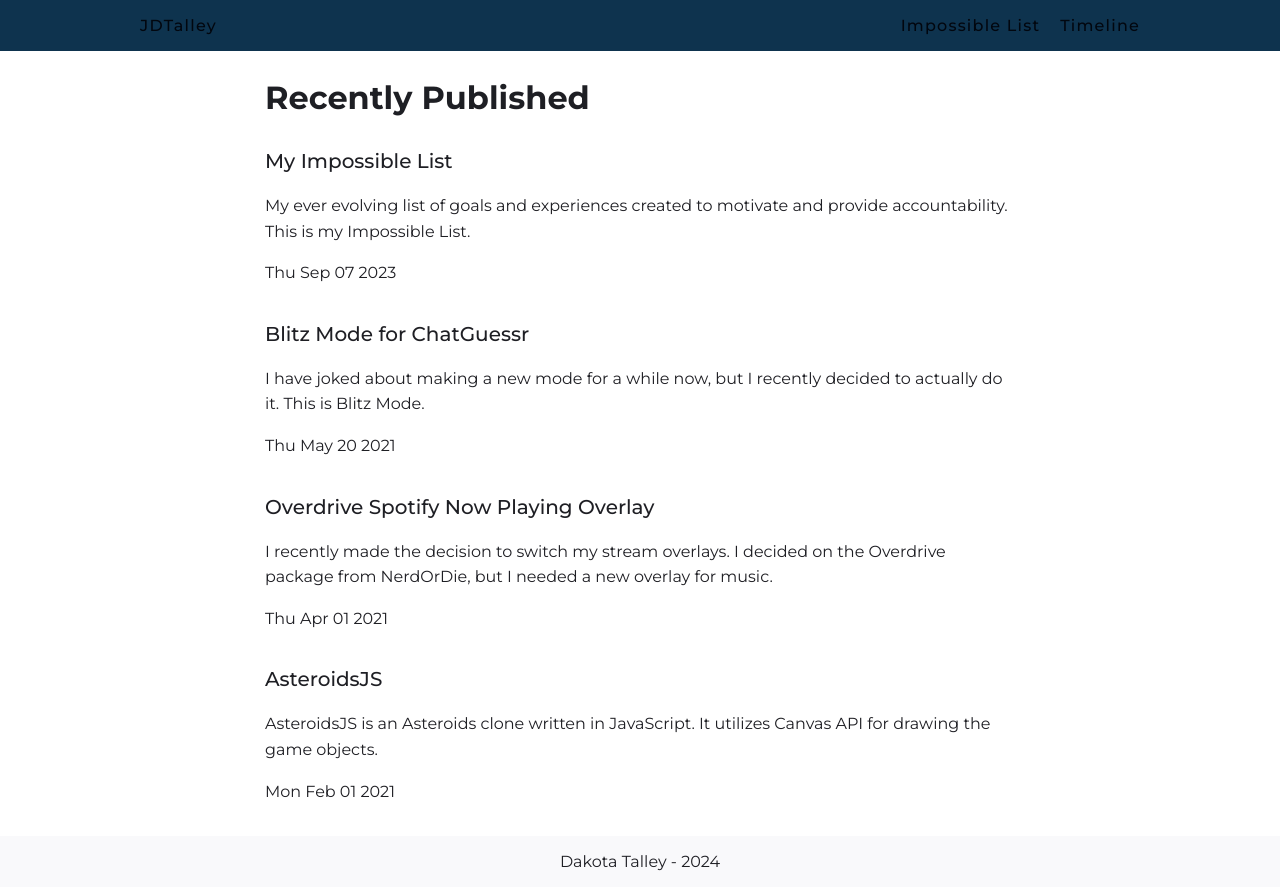
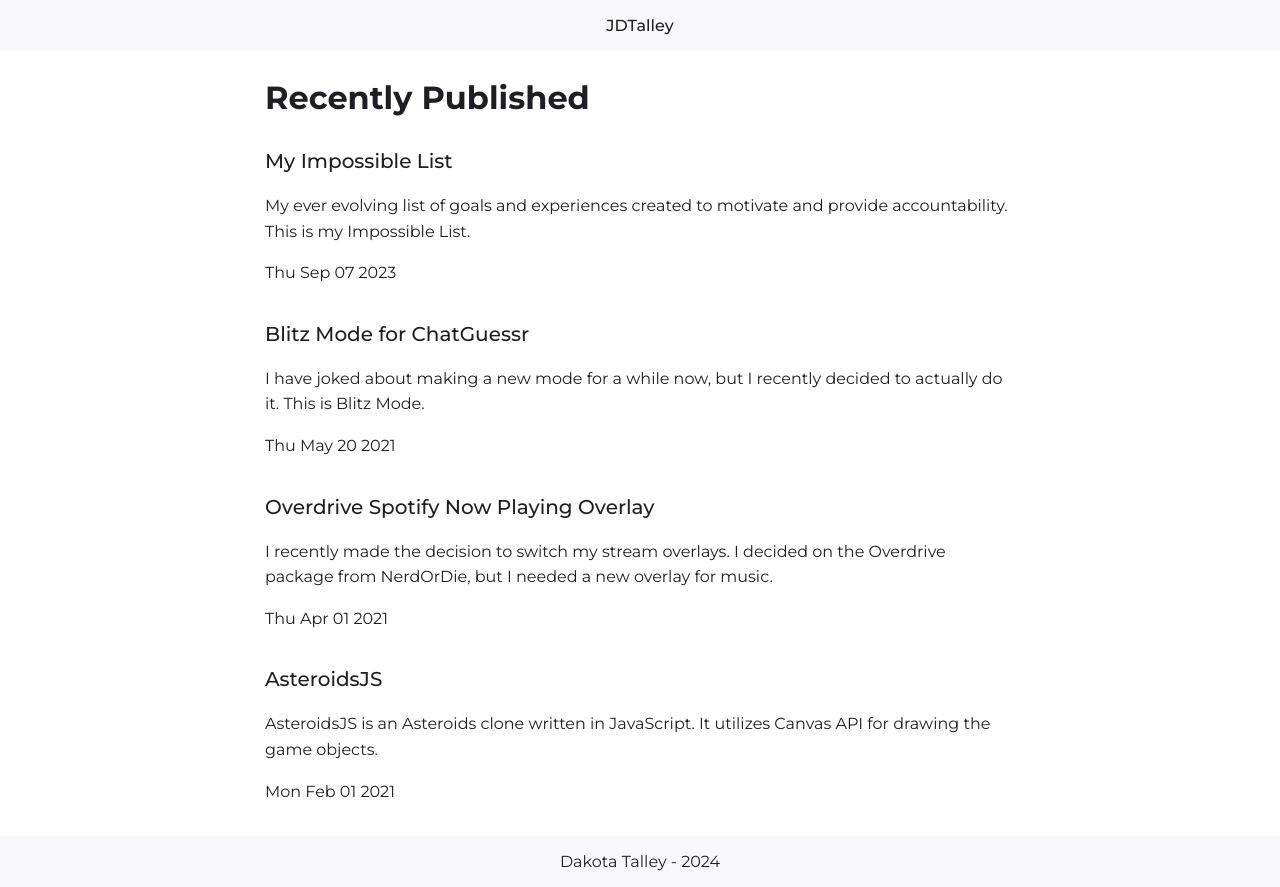
Before and after one commit to JDTalley/jdtalley-nextjs, a Next.js app: page / in a window 1280 px wide. Built offline with nearby package versions, Linux system fonts and the light colour scheme.

Commit message:
Update navbar

```diff
--- a/package.json
+++ b/package.json
@@ -13,6 +13,7 @@
   "license": "ISC",
   "dependencies": {
     "@radix-ui/react-icons": "^1.3.0",
+    "@radix-ui/react-navigation-menu": "^1.1.4",
     "gray-matter": "^4.0.3",
     "next": "^14.2.1",
     "next-mdx-remote": "^4.4.1",
--- /dev/null
+++ b/src/app/page.module.css
@@ -0,0 +1,11 @@
+.container {
+  line-height: 1.6;
+  padding: 0 32px;
+  flex-grow: 2;
+  display: flex;
+  justify-content: space-between;
+
+  @media (max-width: 900px) {
+    flex-direction: column;
+  }
+}
--- a/src/app/page.tsx
+++ b/src/app/page.tsx
@@ -1,11 +1,11 @@
 import { getAllPostsByDate } from "../helpers/file-helpers";
-import MainWrapper from "../components/Home/MainWrapper";
+import styles from "./page.module.css";
 import Card from "../components/Card";
 
 async function HomePage() {
   const posts = await getAllPostsByDate();
   return (
-    <MainWrapper>
+    <main className={styles.container}>
       <div>
         <h1>Recently Published</h1>
         <div>
@@ -22,7 +22,7 @@ async function HomePage() {
           })}
         </div>
       </div>
-    </MainWrapper>
+    </main>
   );
 }
 
--- a/src/components/Navbar/ListItem.tsx
+++ /dev/null
@@ -1,14 +0,0 @@
-'use client';
-import styled from 'styled-components';
-
-const ListItem = styled.li`
-  &:not(:first-child) {
-    padding-left: 20px;
-  }
-
-  @media (max-width: 900px) {
-    padding: 12px !important;
-  }
-`;
-
-export default ListItem;
--- a/src/components/Navbar/Nav.tsx
+++ /dev/null
@@ -1,12 +0,0 @@
-'use client';
-import styled from 'styled-components';
-
-const Nav = styled.nav`
-  display: flex;
-  justify-content: space-between;
-  max-width: 1000px;
-  flex: 1;
-  margin: 0 auto;
-`;
-
-export default Nav;
--- a/src/components/Navbar/NavLink.tsx
+++ /dev/null
@@ -1,17 +0,0 @@
-'use client';
-import styled from 'styled-components';
-
-const NavLink = styled.span`
-  a {
-    text-decoration: none;
-    color: inherit;
-    font-weight: 500;
-    letter-spacing: 0.075rem;
-  }
-
-  &:hover {
-    color: var(--color-primary);
-  }
-`;
-
-export default NavLink;
--- a/src/components/Navbar/NavSecondaryContainer.tsx
+++ /dev/null
@@ -1,63 +0,0 @@
-"use client";
-import React, { ReactNode } from "react";
-import styled from "styled-components";
-import { HamburgerMenuIcon } from "@radix-ui/react-icons";
-
-interface Props {
-  children: ReactNode;
-}
-interface UlProps {
-  $display: boolean;
-}
-
-const Wrapper = styled.div`
-  display: flex;
-`;
-
-const Button = styled.button`
-  background-color: inherit;
-  text-decoration: none;
-  border: none;
-  color: var(--color-text);
-
-  &:hover {
-    color: var(--color-primary);
-  }
-
-  @media (min-width: 900px) {
-    display: none;
-  }
-`;
-
-const DropdownList = styled.ul<UlProps>`
-  list-style: none;
-  display: flex;
-  margin: 0;
-  padding: 0;
-  justify-content: space-between;
-
-  @media (max-width: 900px) {
-    display: ${(props) => (props.$display ? "block" : "none")};
-    position: absolute;
-    box-sizing: border-box;
-    left: 0;
-    top: 50px;
-    padding-left: 20px;
-    width: 100%;
-
-    background-color: var(--color-primary-700);
-  }
-`;
-
-export default function NavSecondaryContainer({ children }: Props) {
-  const [display, setDisplay] = React.useState(false);
-
-  return (
-    <Wrapper>
-      <Button onClick={() => setDisplay(!display)}>
-        <HamburgerMenuIcon />
-      </Button>
-      <DropdownList $display={display}>{children}</DropdownList>
-    </Wrapper>
-  );
-}
--- a/src/components/Navbar/Navbar.tsx
+++ b/src/components/Navbar/Navbar.tsx
@@ -1,35 +1,60 @@
-import StickyContainer from './StickyContainer';
-import Nav from './Nav';
-import NavLink from './NavLink';
-import NavSecondaryContainer from './NavSecondaryContainer';
-import Link from 'next/link';
-import ListItem from './ListItem';
+"use client";
+import React from "react";
+import * as NavigationMenu from "@radix-ui/react-navigation-menu";
+import styles from "./navbar.module.css";
+import Link from "next/link";
+import { HamburgerMenuIcon } from "@radix-ui/react-icons";
 
 export default function Navbar() {
+  const [isSticking, setIsSticking] = React.useState(false);
+
+  const containerRef = React.useRef(null);
+
+  React.useEffect(() => {
+    const options = {
+      root: null,
+      rootMargin: "50px 0px 0px 0px",
+      threshold: 1.0,
+    };
+
+    const currentRef = containerRef.current;
+
+    if (!currentRef) return;
+
+    const observer = new IntersectionObserver((entries) => {
+      const [entry] = entries;
+      setIsSticking(!entry.isIntersecting);
+    }, options);
+
+    if (currentRef) {
+      observer.observe(currentRef);
+    }
+
+    return () => {
+      if (containerRef) {
+        observer.unobserve(currentRef);
+      }
+    };
+  }, [containerRef]);
+
+  const sticking = isSticking ? `${styles.sticking}` : "";
+
   return (
-    <StickyContainer>
-      <Nav>
-        <NavLink>
-          <Link href='/'>JDTalley</Link>
-        </NavLink>
-        <NavSecondaryContainer>
-          <ListItem>
-            <NavLink>
-              <Link href='/posts/impossible-list'>Impossible List</Link>
-            </NavLink>
-          </ListItem>
-          <ListItem>
-            <NavLink>
-              <Link
-                target='_blank'
-                href='https://timeline.jdtalley.com/'
-              >
-                Timeline
+    <>
+      <div data-scroll-watcher="" ref={containerRef}></div>
+      <div className={`${styles.sticky} ${sticking} ${styles.container}`}>
+        <NavigationMenu.Root className={styles.NavigationMenuRoot}>
+          <NavigationMenu.List className={`${styles.NavigationMenuList}`}>
+            <NavigationMenu.Item>
+              <Link href="/" passHref legacyBehavior>
+                <NavigationMenu.Link className={styles.NavigationMenuLink}>
+                  JDTalley
+                </NavigationMenu.Link>
               </Link>
-            </NavLink>
-          </ListItem>
-        </NavSecondaryContainer>
-      </Nav>
-    </StickyContainer>
+            </NavigationMenu.Item>
+          </NavigationMenu.List>
+        </NavigationMenu.Root>
+      </div>
+    </>
   );
 }
--- a/src/components/Navbar/StickyContainer.tsx
+++ /dev/null
@@ -1,70 +0,0 @@
-'use client';
-import React, { ReactNode } from 'react';
-import styled from 'styled-components';
-
-interface Props {
-  children: ReactNode;
-}
-
-interface ClassNameProps {
-  className?: String;
-}
-
-const StyledContainer = styled.div<ClassNameProps>`
-  position: sticky;
-  top: 0;
-  padding: 16px;
-  background-color: var(--color-page-accent);
-
-  &.sticking {
-    border-bottom: var(--color-page-background) 1px solid;
-    box-shadow: var(--color-page-background) 0px -3px 15px 1px;
-  }
-`;
-
-function StickyContainer({ children }: Props) {
-  const [isSticking, setIsSticking] = React.useState(false);
-
-  const containerRef = React.useRef(null);
-
-  React.useEffect(() => {
-    const options = {
-      root: null,
-      rootMargin: '50px 0px 0px 0px',
-      threshold: 1.0,
-    };
-
-    const currentRef = containerRef.current;
-
-    if (!currentRef) return;
-
-    const observer = new IntersectionObserver((entries) => {
-      const [entry] = entries;
-      setIsSticking(!entry.isIntersecting);
-    }, options);
-
-    if (currentRef) {
-      observer.observe(currentRef);
-    }
-
-    return () => {
-      if (containerRef) {
-        observer.unobserve(currentRef);
-      }
-    };
-  }, [containerRef]);
-
-  const sticking = isSticking ? 'sticking' : '';
-
-  return (
-    <>
-      <div
-        data-scroll-watcher=''
-        ref={containerRef}
-      ></div>
-      <StyledContainer className={sticking}>{children}</StyledContainer>
-    </>
-  );
-}
-
-export default StickyContainer;
--- /dev/null
+++ b/src/components/Navbar/navbar.module.css
@@ -0,0 +1,35 @@
+.container {
+  background-color: var(--gray-2);
+}
+
+.sticky {
+  position: sticky;
+  top: 0;
+}
+
+.sticking {
+  border-bottom: var(--gray-a6) 1px solid;
+}
+
+.NavigationMenuRoot {
+  max-width: 1024px;
+  display: flex;
+  justify-content: center;
+  margin: 0 auto;
+}
+
+.NavigationMenuList {
+  list-style: none;
+  padding: 0;
+}
+
+.NavigationMenuLink {
+  display: block;
+  text-decoration: none;
+  color: var(--gray-a12);
+  font-weight: 500;
+}
+
+.NavigationMenuLink:hover {
+  color: var(--blue-11);
+}
```
Also changed, not shown: 1 other file (tests, documents, lock files or other folders).
